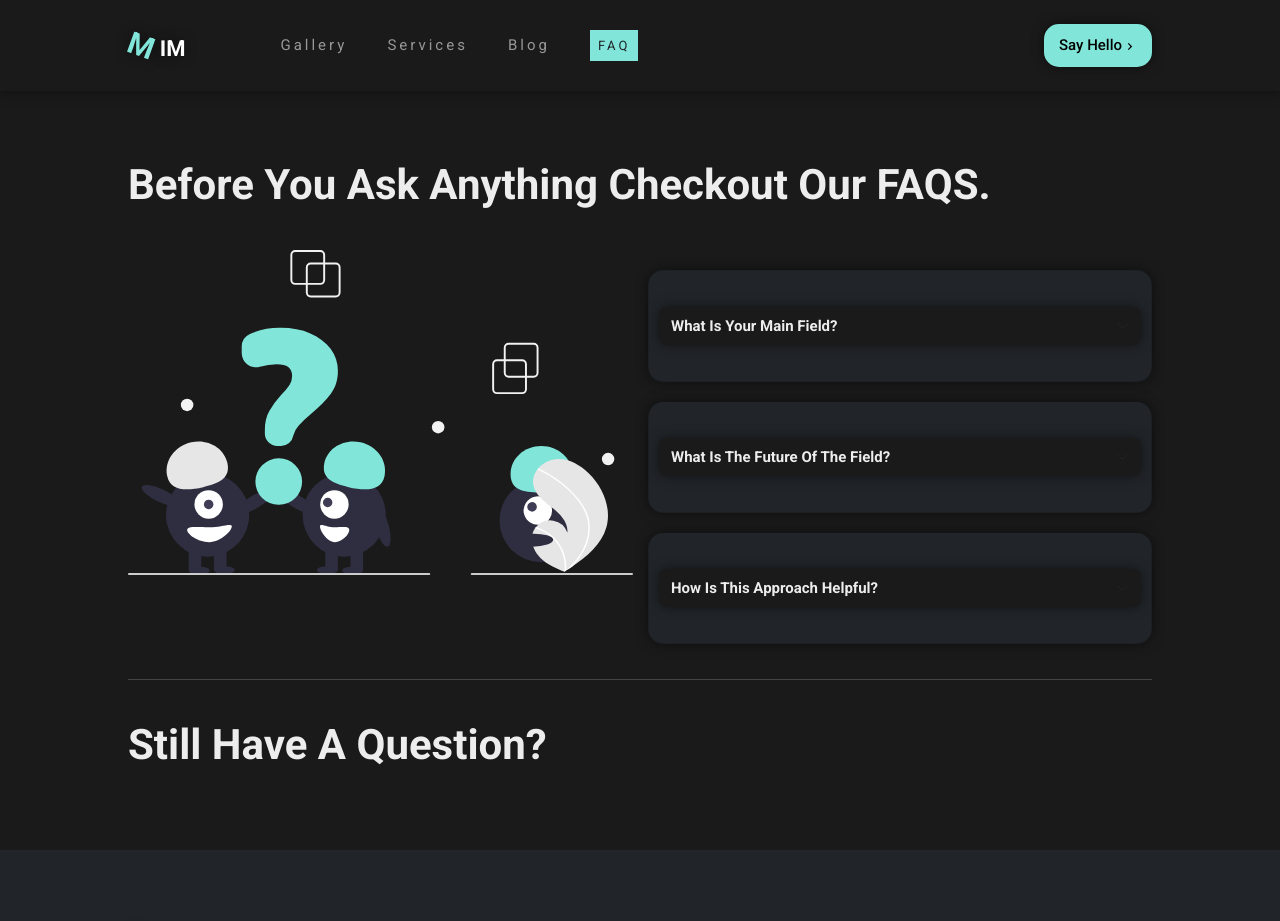
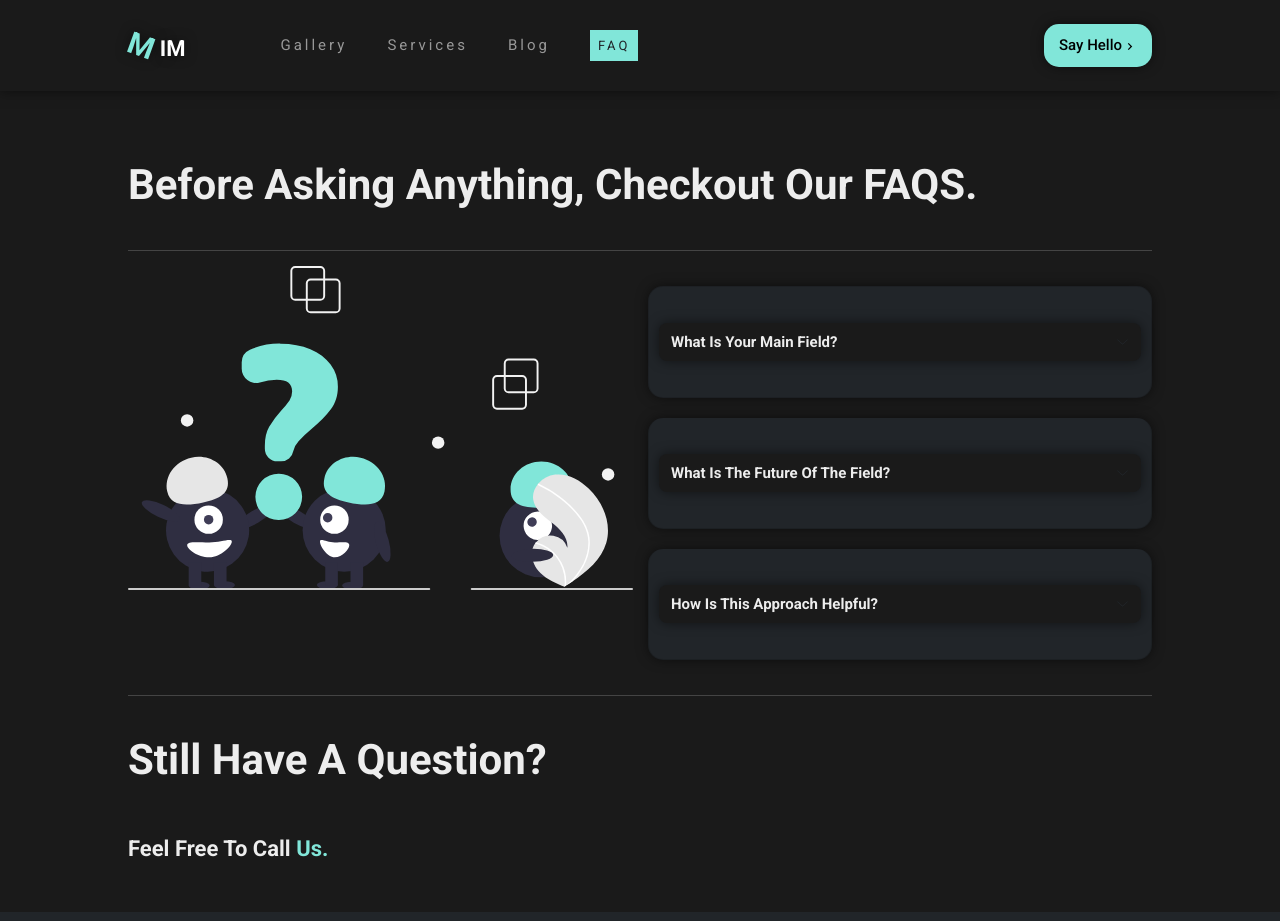
Before and after one commit to amrrashor/DOT, a Next.js app: page /faq in a window 1280 px wide. Shown: the top 921 px of the page. Built offline with nearby package versions, Linux system fonts and the light colour scheme.

Commit message:
i made some changes in the faq page

```diff
--- a/components/layout/Layout.styled.js
+++ b/components/layout/Layout.styled.js
@@ -93,7 +93,7 @@ export const Button = styled.a`
 export const TexTBtn = styled.a`
     position:relative;
     display:inline-block;
-    color: ${({ theme }) => theme.colors.white} !important;
+    color: ${({ theme }) => theme.colors.white} ;
     font-size: ${({ theme }) => theme.fontSize.fz_1};
     font-weight: ${({ theme }) => theme.fontWeight.fw_1};
     text-transform: uppercase;
@@ -114,6 +114,7 @@ export const TexTBtn = styled.a`
     }
     &:hover {
         letter-spacing:3px;
+        color: ${({ theme }) => theme.colors.white};
     }
 `
 
--- a/sections/faq/faq.styled.js
+++ b/sections/faq/faq.styled.js
@@ -4,6 +4,13 @@ import { Accordion } from "react-bootstrap";
 
 export const FaqContainer = styled.div`
     width:100%;
+
+    .us {
+        font-size:inherit;
+        font-weight:inherit;
+        text-transform:inherit;
+        color:${({ theme }) => theme.colors.button};
+    }
 `
 
 export const SingleItem = styled(Accordion.Item)`
--- a/sections/faq/index.js
+++ b/sections/faq/index.js
@@ -1,8 +1,9 @@
+import Link from "next/dist/client/link";
+
 import { Accordion } from "react-bootstrap";
 
-import Contact from '../contact/index'
 import { FaqContainer, SingleItem } from "./faq.styled";
-import {StyledContainer, StyledRow, Column, Image, MainHeading, Title, Divider } from "../../components/layout/Layout.styled";
+import {StyledContainer, StyledRow, Column, Image, MainHeading, Divider, Title, TexTBtn } from "../../components/layout/Layout.styled";
 import Data from './Data';
 import { Animated } from "../../components/layout/Animation";
 
@@ -11,7 +12,8 @@ const Faq = () => {
         <Animated>
             <FaqContainer className="space">
                 <StyledContainer>
-                    <MainHeading m="40px 0">before you ask anything checkout our FAQS.</MainHeading>
+                    <MainHeading m="40px 0">before asking anything, checkout our FAQS.</MainHeading>
+                    <Divider />
                     <StyledRow>
                         <Column xs={12} sm={12} md={6} lg={6}>
                                 <Image src="assets/faq/FAQ.svg" />
@@ -31,6 +33,7 @@ const Faq = () => {
                     </StyledRow>
                     <Divider />
                     <MainHeading m="40px 0">still have a question?</MainHeading>
+                    <Title>feel free to call <Link href="/contact"><TexTBtn className="us">us.</TexTBtn></Link></Title>
                 </StyledContainer>
             </FaqContainer>
         </Animated>
```
